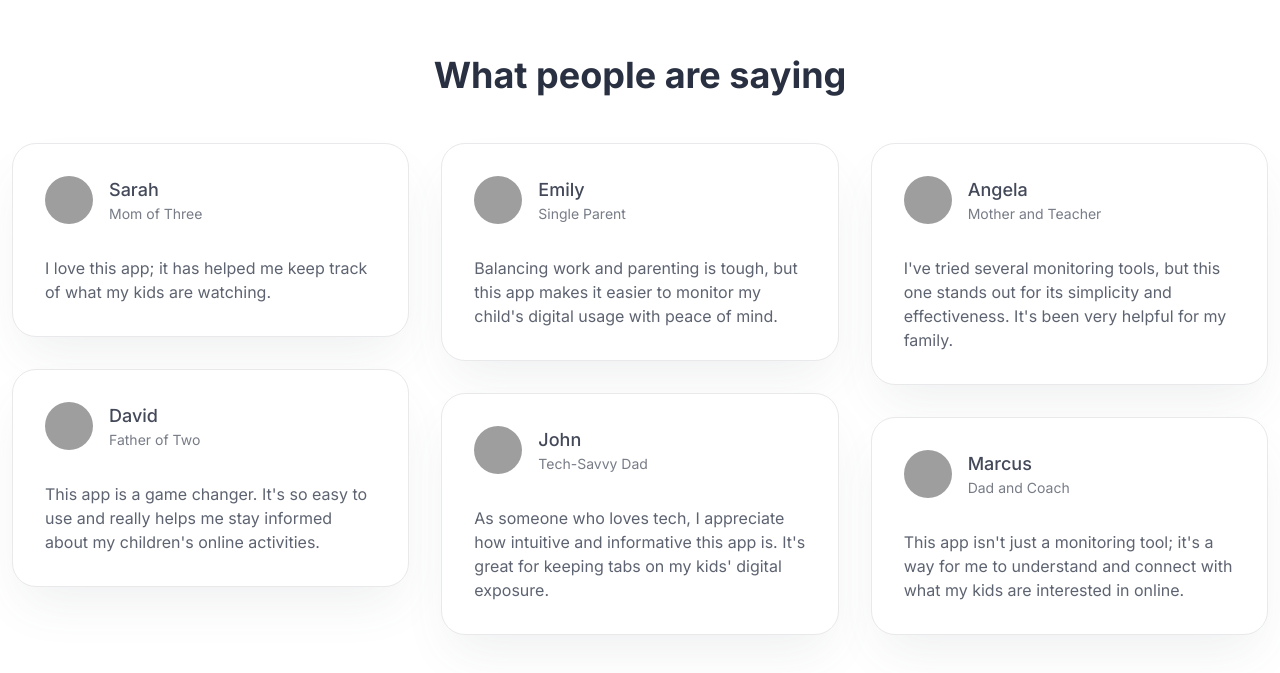
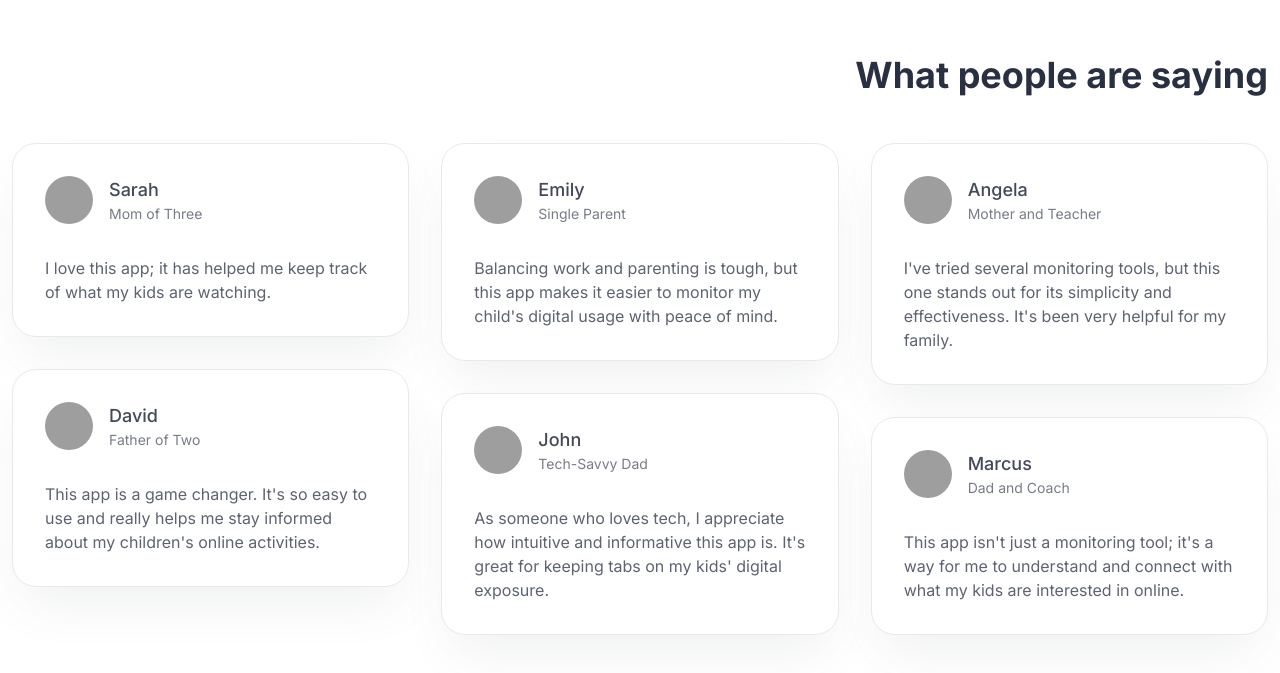
Before and after one commit to PhatStraw/safe-monitor, a Next.js app: page / in a window 1280 px wide. Shown: the part 1730-2403 px from the top of the page. Built offline with nearby package versions, Linux system fonts and the light colour scheme; no server answers; grey boxes are pictures that could not be loaded.

Commit message:
testimonials

```diff
--- a/app/dashboard/page.js
+++ b/app/dashboard/page.js
@@ -23,7 +23,7 @@ export default function Dashboard() {
     return str;
   };
 
-  if (isLoading) {
+  if (isLoading || !activeUser?.is_subscribed ) {
     return <div>Loading...</div>; // Replace with your loading component
   }
 
@@ -91,8 +91,7 @@ export default function Dashboard() {
         )}
       </div>
     );
-  }
-
+  }else{
     return (
       <div className="w-full rounded-lg border shadow-xl m-2 t-7 font-bold flex flex-col justify-center text-center md:px-10">
         <h1 className="text-4xl mx-2 font-bold tracking-tighter md:text-5xl lg:text-6xl/none">
@@ -111,3 +110,5 @@ export default function Dashboard() {
       </div>
     );
   }
+
+}
--- a/components/Testimonials.js
+++ b/components/Testimonials.js
@@ -59,7 +59,7 @@ export default function Testimonials() {
     >
       <div>
         <div className="mb-12 space-y-4 px-6 md:px-0">
-          <h2 className="text-center text-2xl font-bold text-gray-800 dark:text-white md:text-4xl">
+          <h2 className="text-center lg:text-end text-2xl font-bold text-gray-800 dark:text-white md:text-4xl">
             What people are saying
           </h2>
         </div>
```
Lines whose indentation alone changed are shown as unchanged.
